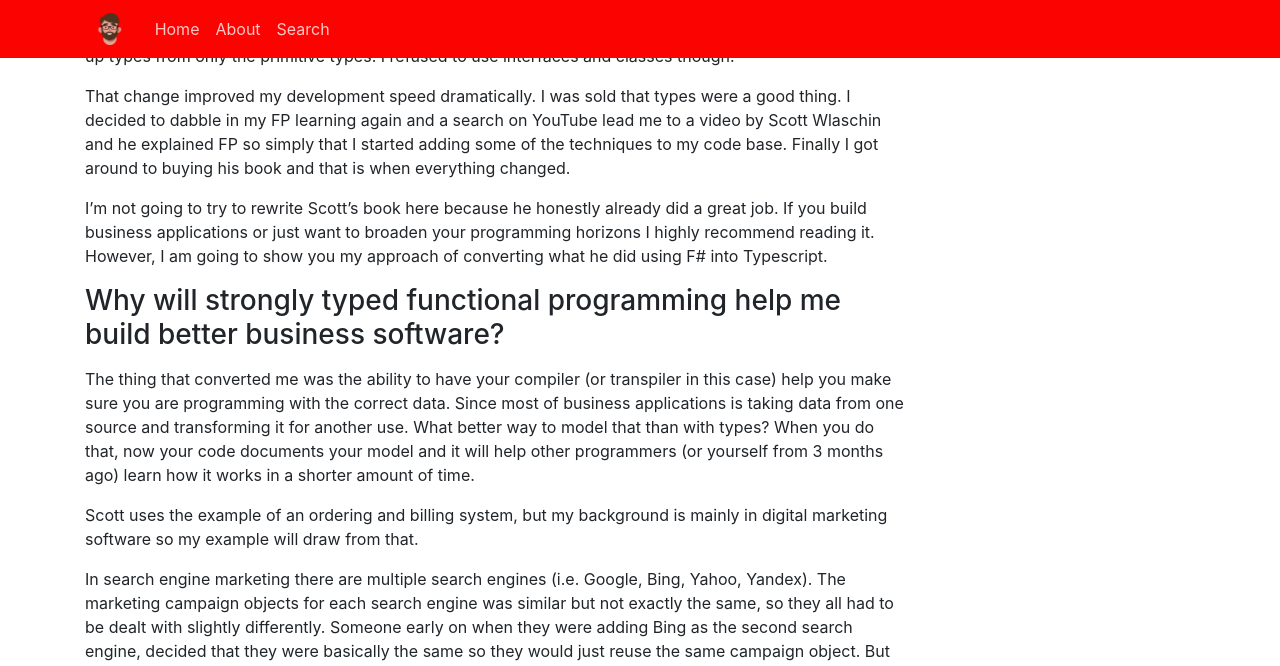
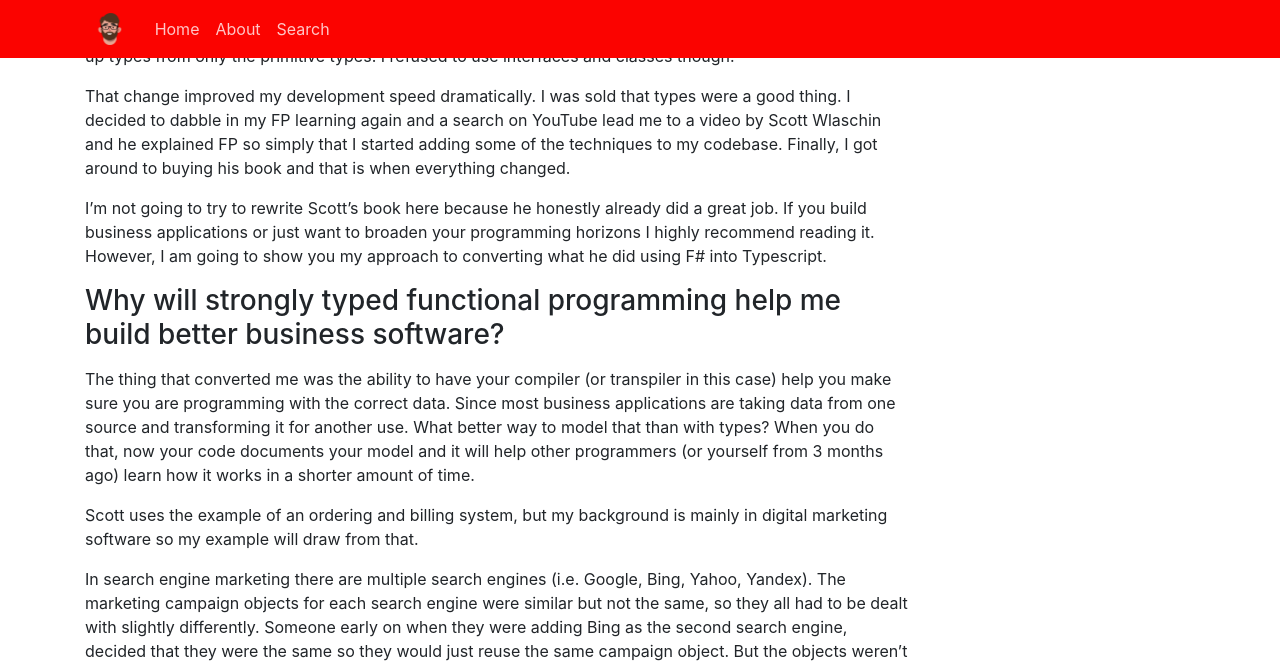
Before and after one commit to brett9897/brett9897.github.io, a Jekyll site: the page built from _posts/2020-03-26-domain-modeling-made-functional-with.md, in a window 1280 px wide and 1400 px high, scrolled down 444 px. Shown: the top 666 px of the window. Built offline with Jekyll 4.4.1, drawn with Linux system fonts in a browser that asks for light colours; nearby versions of some CDN libraries; some of the changed text lies outside the part shown.

Commit message:
Cleaned up posts using grammerly

````diff
--- a/_posts/2020-03-26-domain-modeling-made-functional-with.md
+++ b/_posts/2020-03-26-domain-modeling-made-functional-with.md
@@ -8,34 +8,34 @@
 modified_time: '2020-03-26T00:23:50.979-04:00'
 ---
 
-I have been reading <a href="https://pragprog.com/book/swdddf/domain-modeling-made-functional" target="_blank">Domain Modeling Made Functional</a> by <a href="https://fsharpforfunandprofit.com/" target="_blank">Scott Wlaschin</a> and I really like the ideas he presents. I have been primarily a JavaScript developer for the past 5 years and I initially shunned Typescript because I didn't like the fake classes that it provided. It was an abstraction that didn't really work for me because when I tried to code like I was still doing C# I would run into strange issues. However that all changed when I started getting into typed functional programming!
+I have been reading <a href="https://pragprog.com/book/swdddf/domain-modeling-made-functional" target="_blank">Domain Modeling Made Functional</a> by <a href="https://fsharpforfunandprofit.com/" target="_blank">Scott Wlaschin</a> and I really like the ideas he presents. I have been primarily a JavaScript developer for the past 5 years and I initially shunned Typescript because I didn't like the fake classes that it provided. It was an abstraction that didn't work for me because when I tried to code like I was still doing C# I would run into strange issues. However that all changed when I started getting into typed functional programming!
 
-I am still a beginner at FP. After dabbling in Haskell, Scala, and Purescript I honestly still was struggling with it. I cast it off and went back to my normal JavaScript coding. Then I started working on a large enterprise application and JS just fell short. I could never remember the function signatures and development was moving along slowly. The inevitable happened and I added Typescript to the project. However, I wasn't going to use their class syntax because I still don't like it. I was just going to use it's ability for intellisense and build up types from only the primitive types. I refused to use interfaces and classes though.
+I am still a beginner at FP. After dabbling in Haskell, Scala, and Purescript I honestly still was struggling with it. I cast it off and went back to my normal JavaScript coding. Then I started working on a large enterprise application and JS just fell short. I could never remember the function signatures and development was moving along slowly. The inevitable happened and I added Typescript to the project. However, I wasn't going to use their class syntax because I still don't like it. I was just going to use its ability for IntelliSense and build-up types from only the primitive types. I refused to use interfaces and classes though.
 
-That change improved my development speed dramatically. I was sold that types were a good thing. I decided to dabble in my FP learning again and a search on YouTube lead me to a video by Scott Wlaschin and he explained FP so simply that I started adding some of the techniques to my code base. Finally I got around to buying his book and that is when everything changed.
+That change improved my development speed dramatically. I was sold that types were a good thing. I decided to dabble in my FP learning again and a search on YouTube lead me to a video by Scott Wlaschin and he explained FP so simply that I started adding some of the techniques to my codebase. Finally, I got around to buying his book and that is when everything changed.
 
-I'm not going to try to rewrite Scott's book here because he honestly already did a great job. If you build business applications or just want to broaden your programming horizons I highly recommend reading it. However, I am going to show you my approach of converting what he did using F# into Typescript.
+I'm not going to try to rewrite Scott's book here because he honestly already did a great job. If you build business applications or just want to broaden your programming horizons I highly recommend reading it. However, I am going to show you my approach to converting what he did using F# into Typescript.
 
 ### Why will strongly typed functional programming help me build better business software?
 
-The thing that converted me was the ability to have your compiler (or transpiler in this case) help you make sure you are programming with the correct data. Since most of business applications is taking data from one source and transforming it for another use. What better way to model that than with types? When you do that, now your code documents your model and it will help other programmers (or yourself from 3 months ago) learn how it works in a shorter amount of time.
+The thing that converted me was the ability to have your compiler (or transpiler in this case) help you make sure you are programming with the correct data. Since most business applications are taking data from one source and transforming it for another use. What better way to model that than with types? When you do that, now your code documents your model and it will help other programmers (or yourself from 3 months ago) learn how it works in a shorter amount of time.
 
 Scott uses the example of an ordering and billing system, but my background is mainly in digital marketing software so my example will draw from that.
 
-In search engine marketing there are multiple search engines (i.e. Google, Bing, Yahoo, Yandex). The marketing campaign objects for each search engine was similar but not exactly the same, so they all had to be dealt with slightly differently. Someone early on when they were adding Bing as the second search engine, decided that they were basically the same so they would just reuse the same campaign object. But the objects weren't exactly the same so you ended up with code like the following
+In search engine marketing there are multiple search engines (i.e. Google, Bing, Yahoo, Yandex). The marketing campaign objects for each search engine were similar but not the same, so they all had to be dealt with slightly differently. Someone early on when they were adding Bing as the second search engine, decided that they were the same so they would just reuse the same campaign object. But the objects weren't the same so you ended up with code like the following
 <script src="https://gist.github.com/brett9897/88c0656a5de6514cc166ca04b375b9e1.js"></script>
-Now that isn't extremely easy to follow when you are new to the codebase and the kicker is that you can actually accidentally send a Bing campaign to `handleGoogleCampaignSpecifics()`. Since that is a possibility now we have to consider doing another check inside `handleGoogleCampaignSpecifics()` to throw an error if somehow it didn't get the proper campaign at runtime.
+Now that isn't extremely easy to follow when you are new to the codebase and the kicker is that you can accidentally send a Bing campaign to `handleGoogleCampaignSpecifics()`. Since that is a possibility now we have to consider doing another check inside `handleGoogleCampaignSpecifics()` to throw an error if somehow it didn't get the proper campaign at runtime.
 
 Consider the following.
 <script src="https://gist.github.com/brett9897/aa70c952e5723c94fc0f64da51655f05.js"></script>
-There are multiple benefits to this approach. First of all now we know that there is no place in our code that accidentally calls `handleGoogleCampaignSpecifics()` with a Bing campaign because the transpiler will complain about it long before you ever run your code. Secondly the two campaign types are free to evolve however they need to as requirements change. Maybe a `GoogleCampaign`'s name can only have a maximum length of 50 characters we can handle this with a constrained type (I will explain that further later). Thirdly if we start work on a third search engine we can easily just model their campaign and then just add it to the `Campaign` type like
+There are multiple benefits to this approach. First of all now we know that no place in our code accidentally calls `handleGoogleCampaignSpecifics()` with a Bing campaign because the transpiler will complain about it long before you ever run your code. Secondly the two campaign types are free to evolve however they need to as requirements change. Maybe a `GoogleCampaign`'s name can only have a maximum length of 50 characters we can handle this with a constrained type (I will explain that further later). Thirdly if we start work on a third search engine we can easily just model their campaign and then just add it to the `Campaign` type like
 ```typescript
 
 type Campaign = GoogleCampaign | BingCampaign | NewSearchEngineCampaign
 ```
 and add another case to the switch statement\*. The final benefit is that we can move all of the data validation to the boundaries of the application where the objects of each type are created. That way we can remove duplicate data validation checks and assume that the object being passed in is valid because it fits the type's shape and was validated before it was created.
 
-\*NOTE: You can't actually use the typeof operator like that in Typescript so we will have to come up with another solution.
+\*NOTE: You can't use the typeof operator like that in Typescript so we will have to come up with another solution.
 
 ##### Parts:
 {% include functionalTsLinks.html %}
````
Also changed, not shown: _posts/2020-03-25-converting-f-types-to-typescript.md (+5 -5 lines), _posts/2020-03-25-i-know.html (deleted, +0 -10 lines), _posts/2020-03-25-i-know.md (added, +14 -0 lines), _posts/2020-03-26-constrained-types.md (+3 -3 lines).
